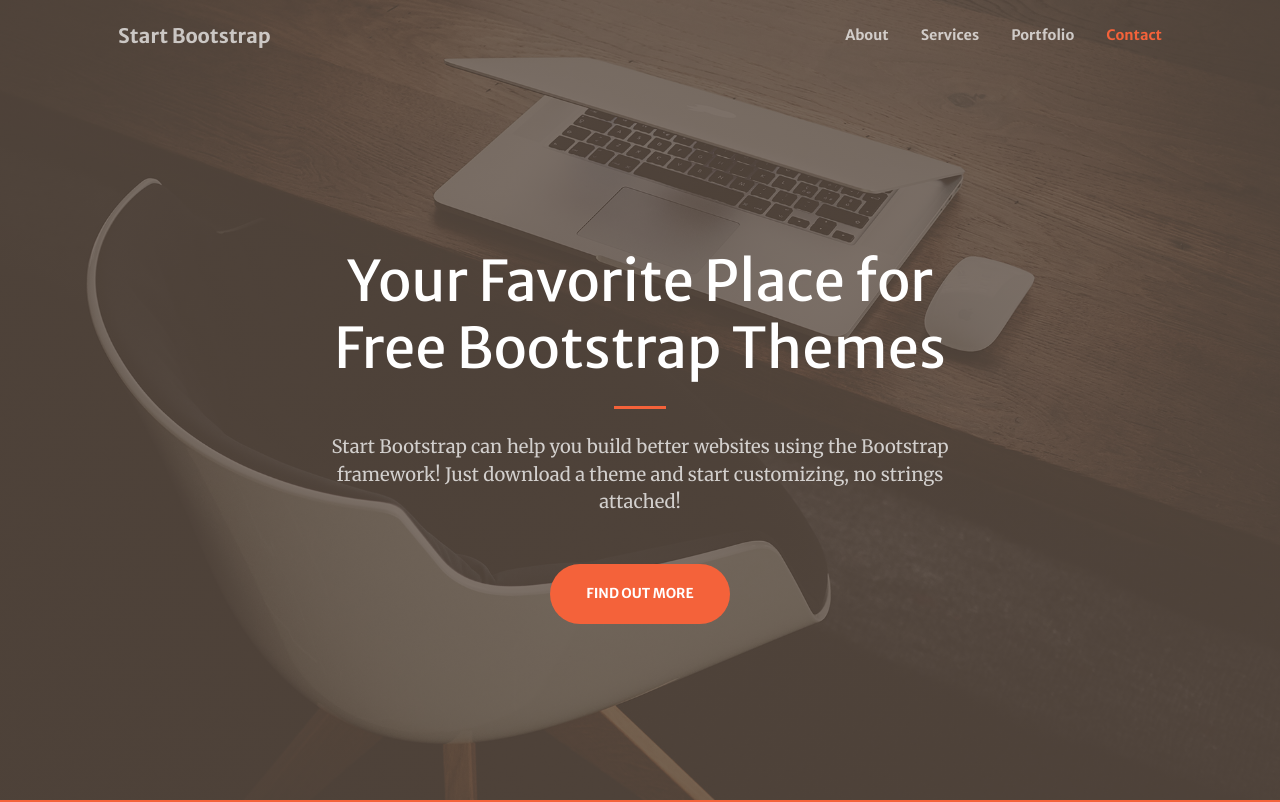
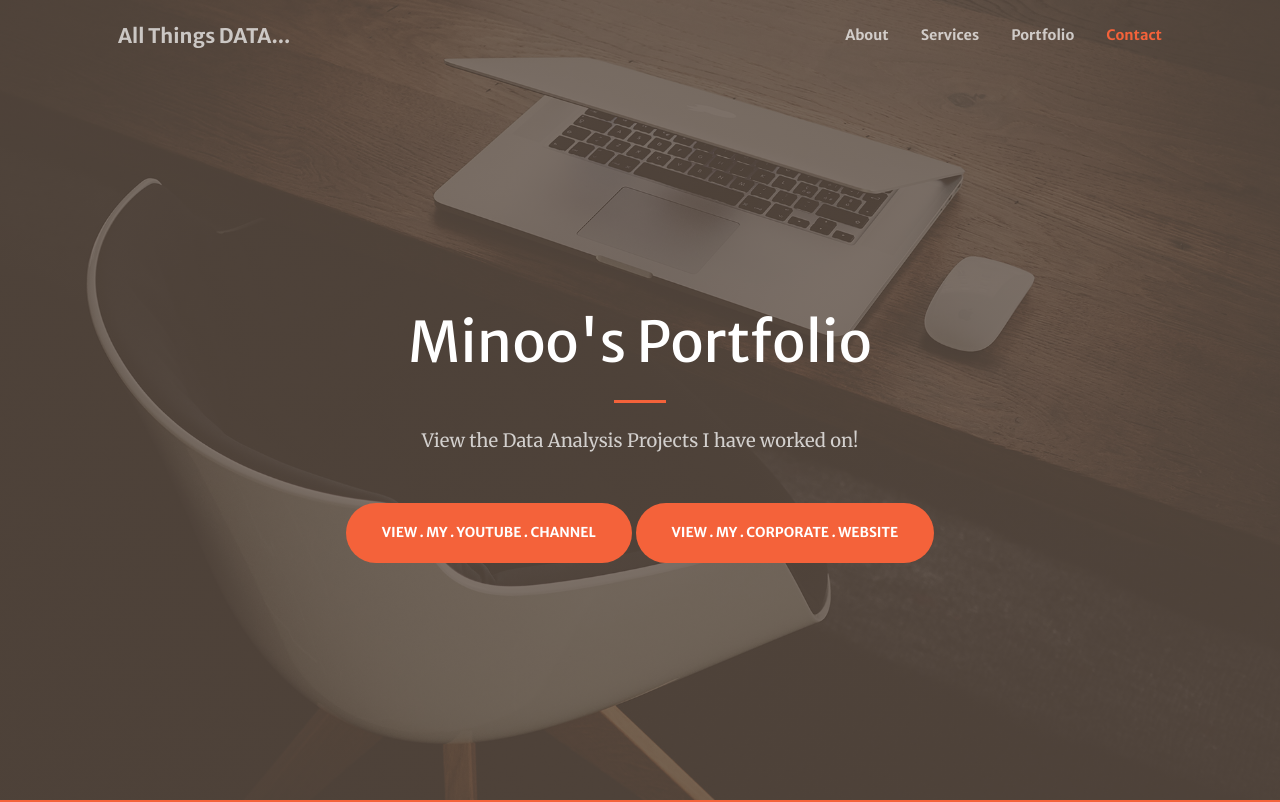
Before and after one commit to maxamtrendz/maxamtrendz.github.io, a plain HTML site: page index.html in a window 1280 px wide. Shown: the top 802 px of the page. Drawn offline with nearby package versions, Linux system fonts and the light colour scheme; some packages are replaced by stand-ins of ours; a script that the page names is missing.

Commit message:
added links

```diff
--- a/index.html
+++ b/index.html
@@ -5,7 +5,7 @@
         <meta name="viewport" content="width=device-width, initial-scale=1, shrink-to-fit=no" />
         <meta name="description" content="" />
         <meta name="author" content="" />
-        <title>Creative - Start Bootstrap Theme</title>
+        <title>Minoo's Portfolio Website</title>
         <!-- Favicon-->
         <link rel="icon" type="image/x-icon" href="assets/favicon.ico" />
         <!-- Bootstrap Icons-->
@@ -22,7 +22,7 @@
         <!-- Navigation-->
         <nav class="navbar navbar-expand-lg navbar-light fixed-top py-3" id="mainNav">
             <div class="container px-4 px-lg-5">
-                <a class="navbar-brand" href="#page-top">Start Bootstrap</a>
+                <a class="navbar-brand" href="#page-top">All Things DATA...</a>
                 <button class="navbar-toggler navbar-toggler-right" type="button" data-bs-toggle="collapse" data-bs-target="#navbarResponsive" aria-controls="navbarResponsive" aria-expanded="false" aria-label="Toggle navigation"><span class="navbar-toggler-icon"></span></button>
                 <div class="collapse navbar-collapse" id="navbarResponsive">
                     <ul class="navbar-nav ms-auto my-2 my-lg-0">
@@ -39,12 +39,13 @@
             <div class="container px-4 px-lg-5 h-100">
                 <div class="row gx-4 gx-lg-5 h-100 align-items-center justify-content-center text-center">
                     <div class="col-lg-8 align-self-end">
-                        <h1 class="text-white font-weight-bold">Your Favorite Place for Free Bootstrap Themes</h1>
+                        <h1 class="text-white font-weight-bold">Minoo's Portfolio</h1>
                         <hr class="divider" />
                     </div>
                     <div class="col-lg-8 align-self-baseline">
-                        <p class="text-white-75 mb-5">Start Bootstrap can help you build better websites using the Bootstrap framework! Just download a theme and start customizing, no strings attached!</p>
-                        <a class="btn btn-primary btn-xl" href="#about">Find Out More</a>
+                        <p class="text-white-75 mb-5">View the Data Analysis Projects I have worked on!</p>
+                        <a class="btn btn-primary btn-xl" href="https://www.youtube.com/channel/UCl5lXEmV86FO4kvD7Aylqhg/featured">View . my . YouTube . Channel</a>
+                        <a class="btn btn-primary btn-xl" href="https://www.maxamtrendz.com">View . my . Corporate . Website</a>
                     </div>
                 </div>
             </div>
```
